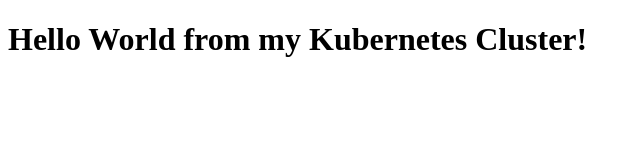
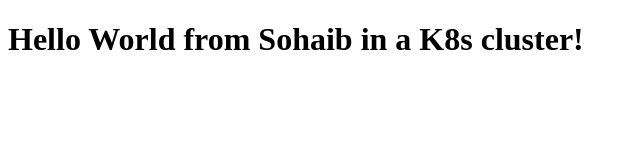
Before and after one commit to Sohaib-Mohiuddin/simple-expressjs-app, a website: page public/index.html in a window 1280 px wide. Shown: the whole page, without its empty margins (0-640 px from the left). Drawn offline with Linux system fonts and the light colour scheme.

Commit message:
Updated index.html

```diff
--- a/public/index.html
+++ b/public/index.html
@@ -5,6 +5,6 @@
 	<title>K8s Hello World</title>
 </head>
 <body>
-	<h1>Hello World from my Kubernetes Cluster!</h1>
+	<h1>Hello World from Sohaib in a K8s cluster!</h1>
 </body>
 </html>
```
